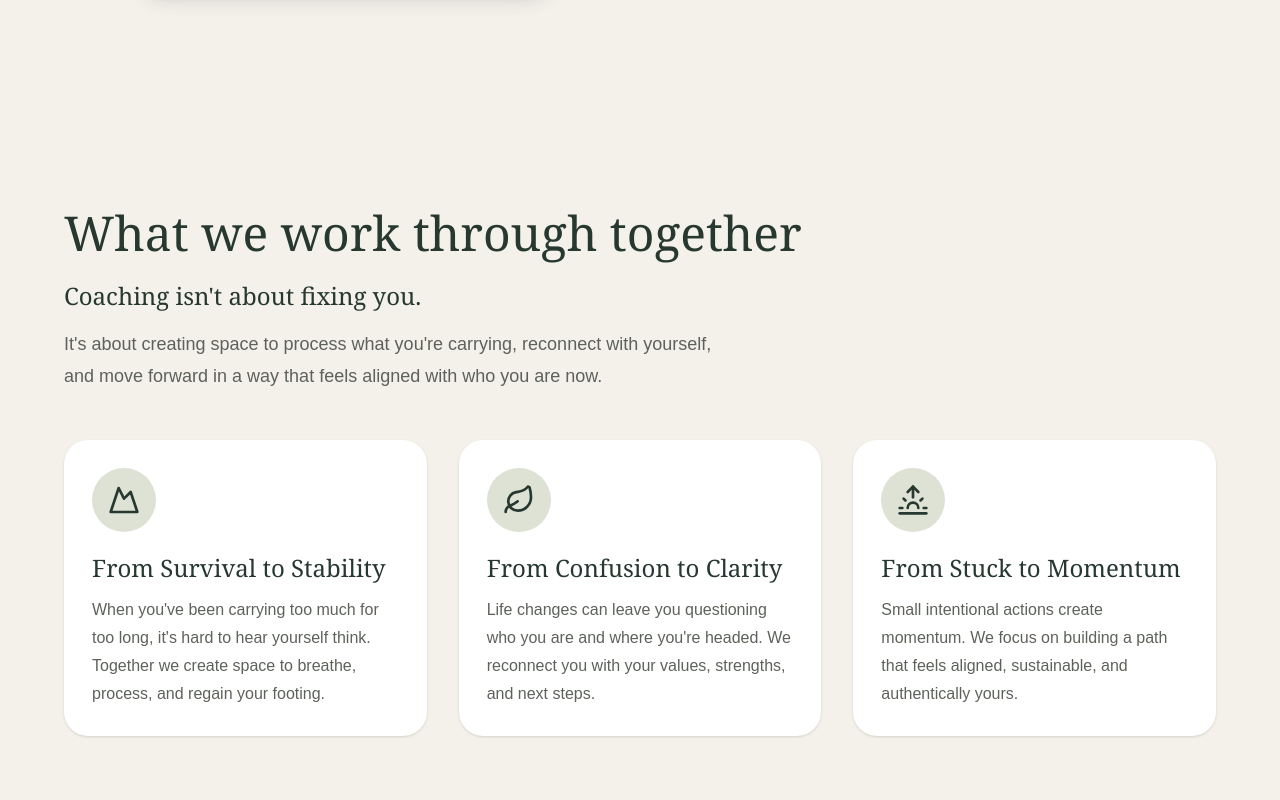
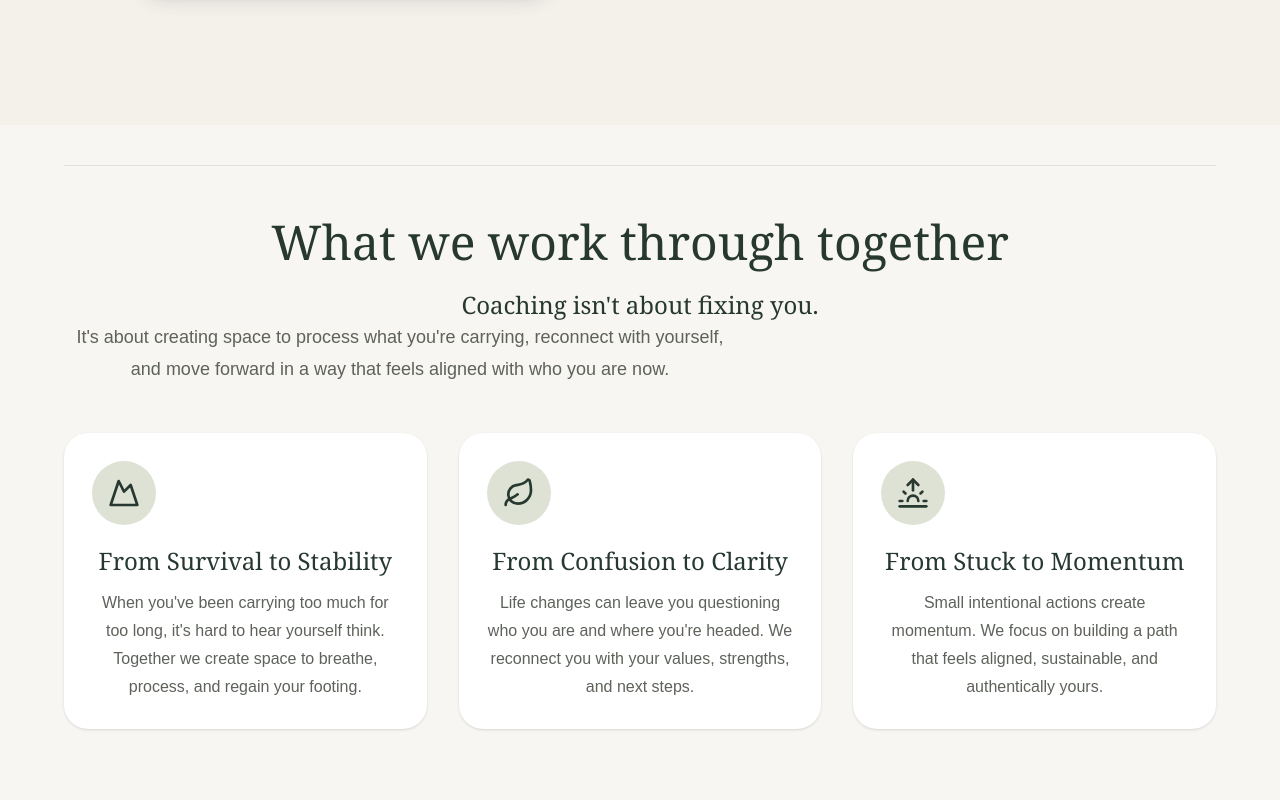
Before and after one commit to mybecomingpath/my-becoming-path, a Next.js app: page / in a window 1280 px wide. Shown: the part 1420-2220 px from the top of the page. Built offline with nearby package versions, Linux system fonts and the light colour scheme.

Commit message:
Update page.tsx

```diff
--- a/app/page.tsx
+++ b/app/page.tsx
@@ -151,17 +151,19 @@ I’m Chris Mamone, and after hosting a podcast with 150+ episodes and writing a
   </div>
 </section>
 
-      <section className="bg-[#F4F1EA] px-7 pt-20 pb-24 md:px-16">
-        <div className="mx-auto max-w-7xl">
+      <section className="bg-[#F8F6F2] px-7 pt-10 pb-20 md:px-16">
+        <div className="mx-auto max-w-7xl text-center">
+          <div className="mx-auto mb-12 h-px max-w-6xl bg-[#26382F]/10" />
           <h2 className="font-serif text-5xl leading-[1.15] text-[#26382F]">
+
             What we work through together
           </h2>
 
-          <h3 className="mt-5 font-serif text-2xl text-[#26382F]">
+          <h3 className="mt-5 text-center font-serif text-2xl text-[#26382F]">
   Coaching isn't about fixing you.
 </h3>
 
-<p className="mt-4 max-w-2xl text-lg leading-8 text-[#5D625A]">
+<p className="mx-automt-4 max-w-2xl text-lg leading-8 text-[#5D625A]">
   It's about creating space to process what you're carrying, reconnect with yourself,
   and move forward in a way that feels aligned with who you are now.
 </p>
```
